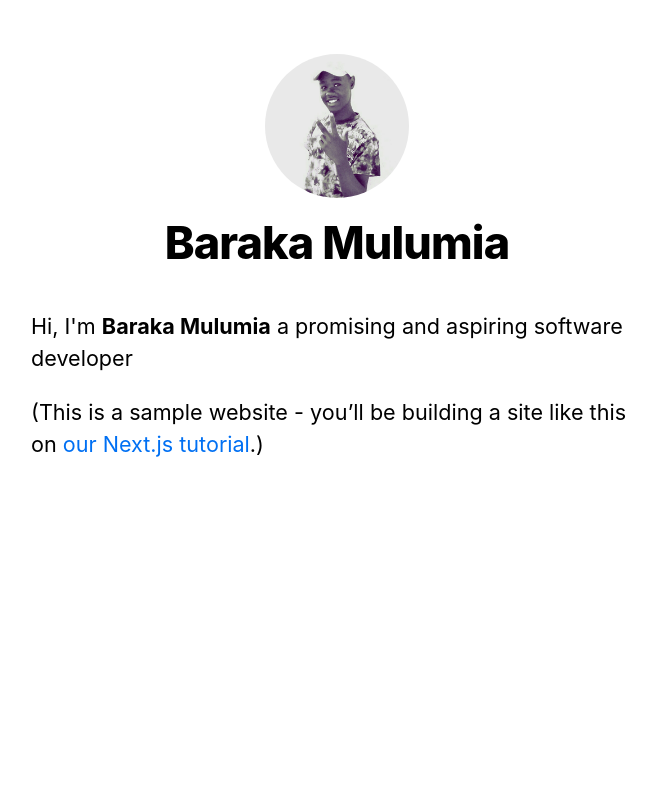
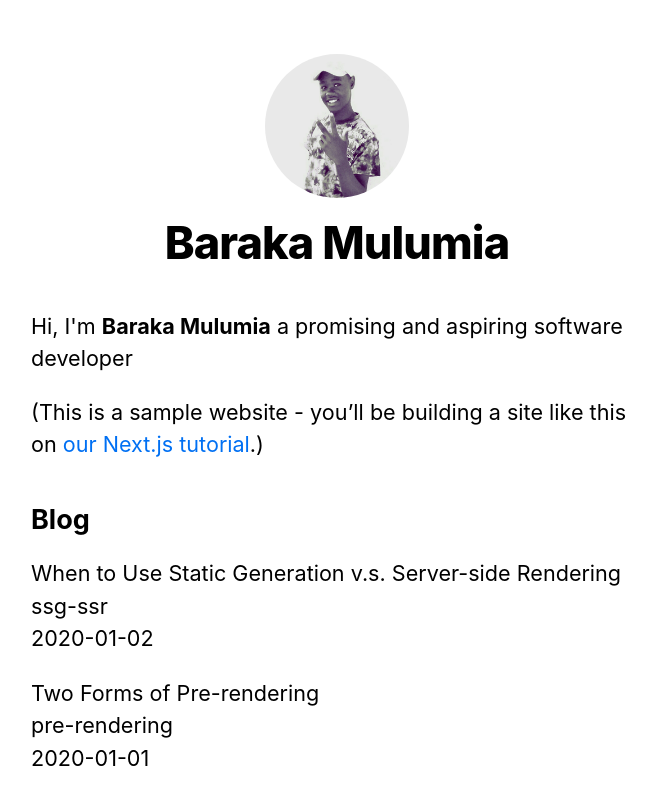
Before and after one commit to ben-tali/next-js-blog, a Next.js app: page / in a window 1280 px wide. Shown: the top 804 px of the page, without its empty margins (303-959 px from the left). Built offline with nearby package versions, Linux system fonts and the light colour scheme.

Commit message:
@+Prerendering and data fetching

```diff
--- /dev/null
+++ b/lib/posts.js
@@ -0,0 +1,35 @@
+import fs from "fs";
+import matter from 'gray-matter';
+import path from 'path';
+
+const postsDirectory = path.join( process.cwd(), 'posts' );
+
+export function getSortedPostsData () {
+  //get file names under  /posts
+  const fileNames = fs.readdirSync( postsDirectory );
+  const allPostsData = fileNames.map( fileName => {
+    const id = fileName.replace( /\.md/, '' );
+
+    //read markdown file
+    const fullPath = path.join( postsDirectory, fileName );
+    const fileContents = fs.readFileSync( fullPath, 'utf-8' );
+
+    //use gray-matter to pas the post metadata section
+    const matterResult = matter( fileContents );
+
+    return {
+      id,
+      ...matterResult.data
+    }
+  } )
+  //dort the posts by date
+  return allPostsData.sort( ( a, b ) => {
+    if ( a.date < b.date )
+    {
+      return 1
+    } else
+    {
+      return -1
+    }
+  } )
+}
--- a/package.json
+++ b/package.json
@@ -8,6 +8,8 @@
     "start": "next start"
   },
   "dependencies": {
+    "date-fns": "^2.16.1",
+    "gray-matter": "^4.0.2",
     "next": "^10.0.0",
     "react": "16.13.1",
     "react-dom": "16.13.1"
--- a/pages/index.js
+++ b/pages/index.js
@@ -1,8 +1,20 @@
 import Head from 'next/head';
 import Layout, { siteTitle } from '../components/Layout';
+import { getSortedPostsData } from "../lib/posts";
 import utilStyles from "../styles/utils.module.css";
 
-export default function Home () {
+export async function getStaticProps () {
+  const allPostsData = getSortedPostsData();
+
+  return {
+    props: {
+      allPostsData
+    }
+  }
+}
+
+
+export default function Home ( { allPostsData } ) {
   return (
     <Layout home>
       <Head>
@@ -15,6 +27,20 @@
           <a href="https://nextjs.org/learn">our Next.js tutorial</a>.)
     </p>
       </section>
+      <section className={ `${ utilStyles.headingMd } ${ utilStyles.padding1px }` }>
+        <h2 className={ utilStyles.headingLg }>Blog</h2>
+        <ul className={ utilStyles.list }>
+          { allPostsData.map( ( { id, date, title } ) => (
+            <li className={ utilStyles.listItem } key={ id }>
+              { title }
+              <br />
+              { id }
+              <br />
+              { date }
+            </li>
+          ) ) }
+        </ul>
+      </section>
     </Layout>
   )
 }
--- /dev/null
+++ b/posts/pre-rendering.md
@@ -0,0 +1,11 @@
+---
+title: 'Two Forms of Pre-rendering'
+date: '2020-01-01'
+---
+
+Next.js has two forms of pre-rendering: **Static Generation** and **Server-side Rendering**. The difference is in **when** it generates the HTML for a page.
+
+- **Static Generation** is the pre-rendering method that generates the HTML at **build time**. The pre-rendered HTML is then _reused_ on each request.
+- **Server-side Rendering** is the pre-rendering method that generates the HTML on **each request**.
+
+Importantly, Next.js lets you **choose** which pre-rendering form to use for each page. You can create a "hybrid" Next.js app by using Static Generation for most pages and using Server-side Rendering for others.
--- /dev/null
+++ b/posts/ssg-ssr.md
@@ -0,0 +1,19 @@
+---
+title: 'When to Use Static Generation v.s. Server-side Rendering'
+date: '2020-01-02'
+---
+
+We recommend using **Static Generation** (with and without data) whenever possible because your page can be built once and served by CDN, which makes it much faster than having a server render the page on every request.
+
+You can use Static Generation for many types of pages, including:
+
+- Marketing pages
+- Blog posts
+- E-commerce product listings
+- Help and documentation
+
+You should ask yourself: "Can I pre-render this page **ahead** of a user's request?" If the answer is yes, then you should choose Static Generation.
+
+On the other hand, Static Generation is **not** a good idea if you cannot pre-render a page ahead of a user's request. Maybe your page shows frequently updated data, and the page content changes on every request.
+
+In that case, you can use **Server-Side Rendering**. It will be slower, but the pre-rendered page will always be up-to-date. Or you can skip pre-rendering and use client-side JavaScript to populate data.
```
Also changed, not shown: 1 other file (tests, documents, lock files or other folders).
